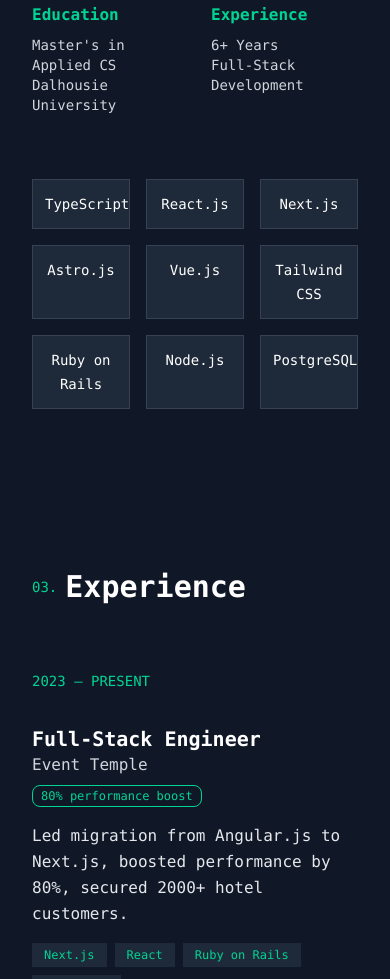
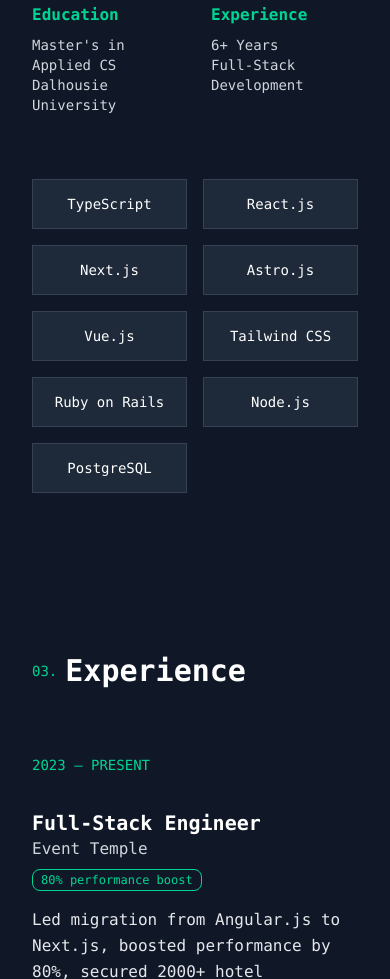
Before and after one commit to kcsujeet/profile, an Astro site: page / in a window 390 px wide. Shown: the part 1607-2586 px from the top of the page. Built offline with nearby package versions, Linux system fonts and the light colour scheme; Astro itself is replaced by a stand-in of ours.

Commit message:
fix: adjust layout for skills grid and improve text formatting

```diff
--- a/src/components/portfolio/about-section.tsx
+++ b/src/components/portfolio/about-section.tsx
@@ -25,8 +25,8 @@ export function AboutSection() {
 
             <p>
               When I'm not coding, you'll find me on a trek to the himalayas,
-              taking photos with my camera, or enjoying a good cup of ginger
-              tea with friends and family.
+              taking photos with my camera, or enjoying a good cup of ginger tea
+              with friends and family.
             </p>
           </div>
 
@@ -47,7 +47,7 @@ export function AboutSection() {
         </div>
 
         <div className="relative">
-          <div className="grid grid-cols-3 gap-4">
+          <div className="grid grid-cols-2 sm:grid-cols-3 gap-4">
             {[
               "TypeScript",
               "React.js",
```
